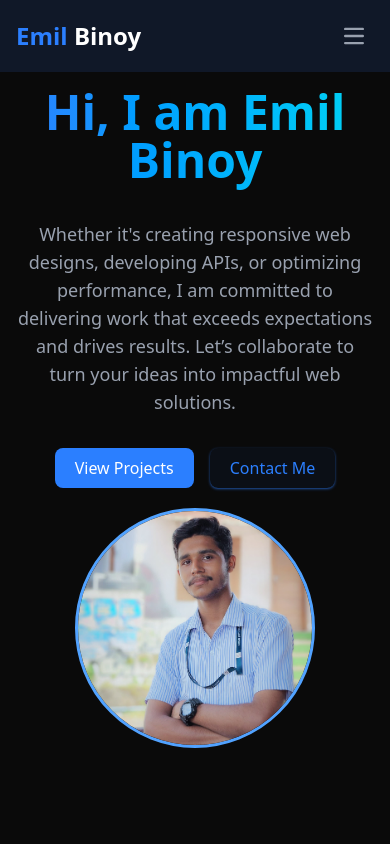
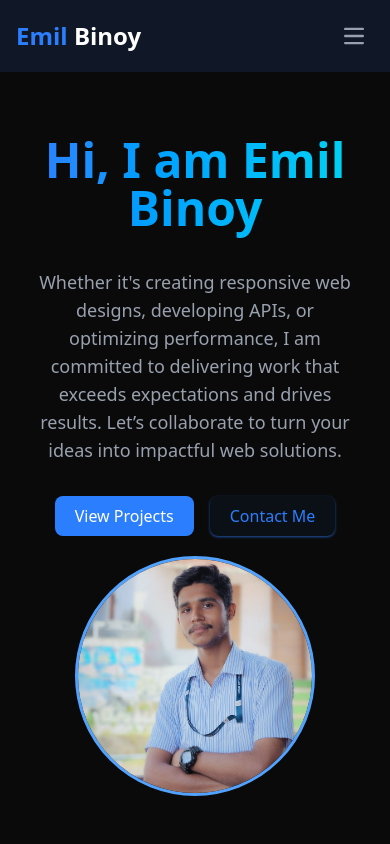
Before and after one commit to Emil-Binoy/Portfolio-using-React, a React (Vite) app: page / in a window 390 px wide. Shown: the top 844 px of the page. Built offline with nearby package versions, Linux system fonts and the light colour scheme.

Commit message:
mobile view error fixed

```diff
--- a/src/components/sections/Home.jsx
+++ b/src/components/sections/Home.jsx
@@ -2,7 +2,7 @@ import profile from '../../assets/images/profile.jpg';
 
 export const Home = () => {
   return (
-    <section  id="home" className="min-h-screen flex flex-col items-center justify-center relative  sm:flex-row">
+    <section  id="home" className="min-h-screen flex flex-col items-center justify-center relative  sm:flex-row sm:justify-center px-4 pt-24 sm:pt-0 ">
         <div data-aos="fade-up" data-aos-delay="200" className="text-center z-10 px-4">
             <h1 className="text-5xl md:text-7xl font-bold mb-6 p-3 bg-gradient-to-r from-blue-500 to-cyan-400 text-transparent bg-clip-text">Hi, I am Emil Binoy</h1>
               <p className="text-gray-400 text-lg mb-8 max-w-lg mx-auto">Whether it's creating responsive web designs, developing APIs, or optimizing performance, I am committed to delivering work that exceeds expectations and drives results. Let’s collaborate to turn your ideas into impactful web solutions.
```
